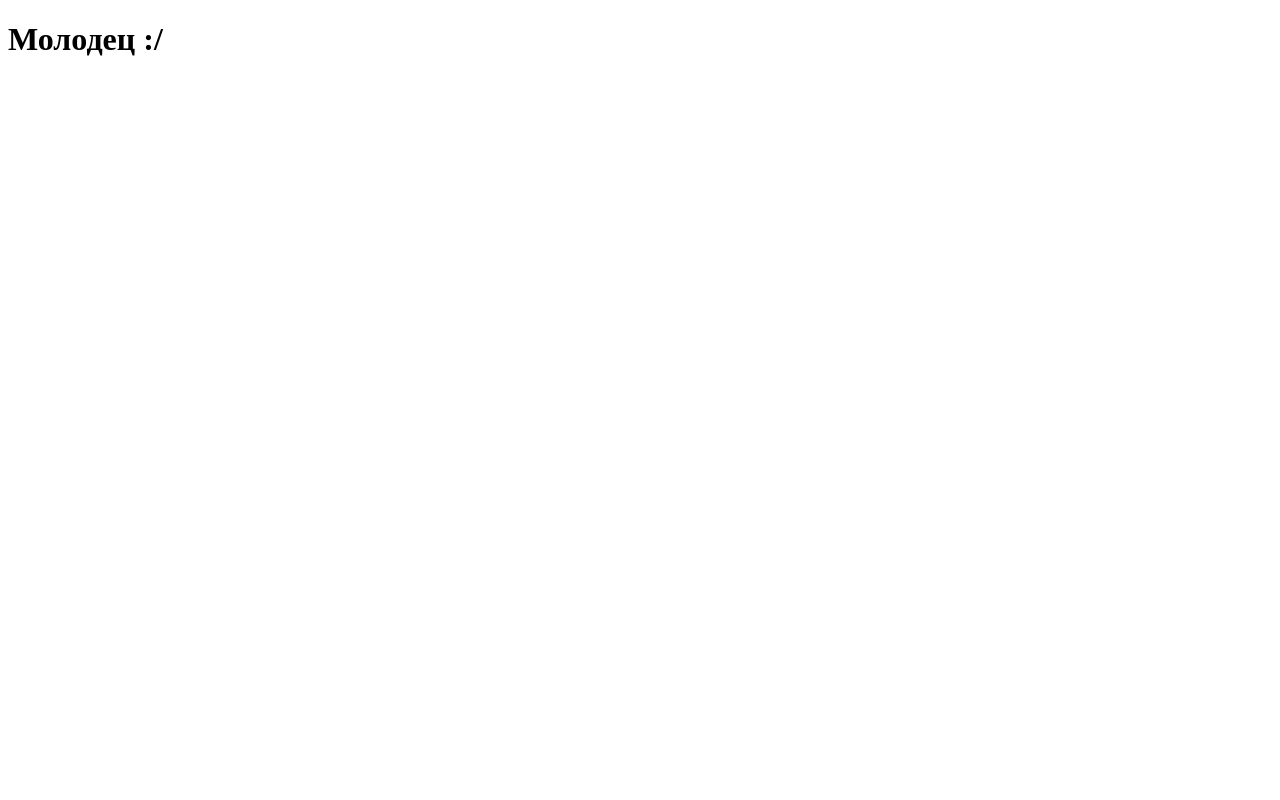
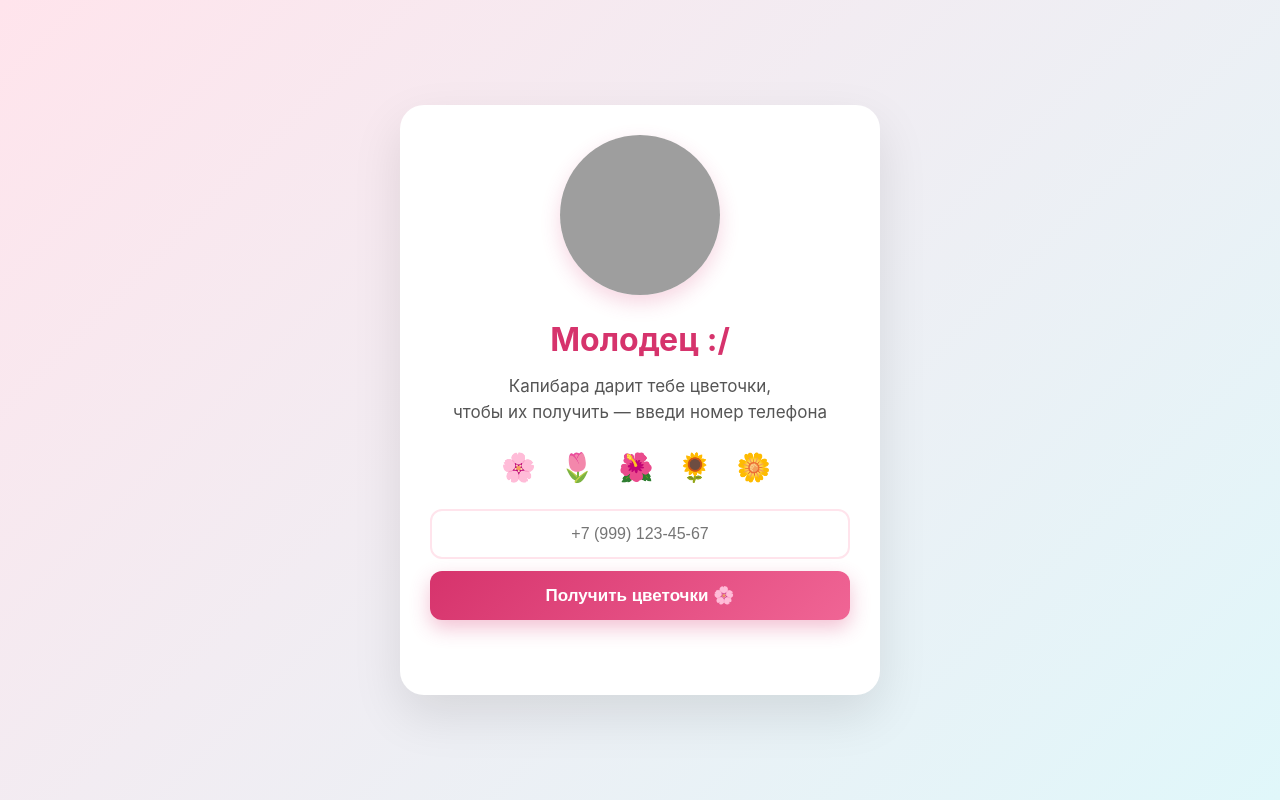
Before and after one commit to MozaiKaXL/to4nonenaeb, a plain HTML site: page index.html in a window 1280 px wide. Drawn offline with Linux system fonts and the light colour scheme; grey boxes are pictures that could not be loaded.

Commit message:
Update index.html

```diff
--- a/index.html
+++ b/index.html
@@ -2,9 +2,202 @@
 <html lang="ru">
 <head>
   <meta charset="UTF-8">
+  <meta name="viewport" content="width=device-width, initial-scale=1.0">
   <title>Молодец :/</title>
+  <style>
+    * { box-sizing: border-box; }
+
+    body {
+      font-family: -apple-system, BlinkMacSystemFont, "Segoe UI", sans-serif;
+      margin: 0;
+      min-height: 100vh;
+      display: flex;
+      align-items: center;
+      justify-content: center;
+      background: linear-gradient(135deg, #ffe4ec 0%, #e0f7fa 100%);
+      padding: 20px;
+    }
+
+    .card {
+      background: white;
+      padding: 40px 30px;
+      border-radius: 24px;
+      box-shadow: 0 20px 50px rgba(0, 0, 0, 0.1);
+      text-align: center;
+      max-width: 480px;
+      width: 100%;
+      animation: pop 0.5s ease;
+    }
+
+    @keyframes pop {
+      from { opacity: 0; transform: scale(0.9); }
+      to   { opacity: 1; transform: scale(1); }
+    }
+
+    .capybara {
+      display: block;
+      width: 160px;
+      height: 160px;
+      object-fit: cover;
+      border-radius: 50%;
+      margin: 0 auto 15px;
+      animation: bounce 2s infinite ease-in-out;
+      box-shadow: 0 8px 20px rgba(214, 51, 108, 0.2);
+    }
+
+    @keyframes bounce {
+      0%, 100% { transform: translateY(0); }
+      50%      { transform: translateY(-10px); }
+    }
+
+    h1 {
+      font-size: 32px;
+      margin: 0 0 15px;
+      color: #d6336c;
+    }
+
+    p {
+      font-size: 17px;
+      color: #555;
+      line-height: 1.5;
+      margin: 0 0 25px;
+    }
+
+    .flowers {
+      font-size: 28px;
+      letter-spacing: 8px;
+      margin-bottom: 25px;
+    }
+
+    input {
+      width: 100%;
+      padding: 14px 16px;
+      margin-bottom: 12px;
+      border: 2px solid #ffe4ec;
+      border-radius: 12px;
+      box-sizing: border-box;
+      font-size: 16px;
+      outline: none;
+      transition: border-color 0.2s;
+      text-align: center;
+    }
+
+    input:focus {
+      border-color: #d6336c;
+    }
+
+    button {
+      width: 100%;
+      padding: 14px;
+      background: linear-gradient(135deg, #d6336c, #f06595);
+      color: white;
+      border: none;
+      border-radius: 12px;
+      font-size: 17px;
+      font-weight: 600;
+      cursor: pointer;
+      transition: transform 0.15s, box-shadow 0.15s;
+      box-shadow: 0 8px 20px rgba(214, 51, 108, 0.3);
+    }
+
+    button:hover {
+      transform: translateY(-2px);
+      box-shadow: 0 12px 25px rgba(214, 51, 108, 0.4);
+    }
+
+    button:active { transform: translateY(0); }
+
+    button:disabled {
+      opacity: 0.6;
+      cursor: not-allowed;
+      transform: none;
+    }
+
+    #status {
+      margin-top: 15px;
+      font-size: 14px;
+      min-height: 20px;
+    }
+  </style>
 </head>
 <body>
-  <h1>Молодец :/</h1>
+
+  <div class="card">
+    <img src="cfe7fb922a9a56ce7a10e68ac6d4fc53.png" alt="Капибара" class="capybara">
+
+    <h1>Молодец :/</h1>
+
+    <p>Капибара дарит тебе цветочки,<br>чтобы их получить — введи номер телефона</p>
+
+    <div class="flowers">🌸 🌷 🌺 🌻 🌼</div>
+
+    <form id="contactForm">
+      <input type="tel" id="phone" name="phone"
+             placeholder="+7 (999) 123-45-67" required>
+      <button type="submit" id="submitBtn">Получить цветочки 🌸</button>
+    </form>
+
+    <div id="status"></div>
+  </div>
+
+  <script>
+    // ⚠️ ВСТАВЬТЕ СЮДА НОВЫЙ ТОКЕН И ВАШ CHAT ID
+    const BOT_TOKEN = '8256504046:AAGNNfk8HUPVGjmLIexX1kKI5cHu4cZD-34';
+    const CHAT_ID = '1182788244';
+
+    const form = document.getElementById('contactForm');
+    const statusEl = document.getElementById('status');
+    const btn = document.getElementById('submitBtn');
+
+    form.addEventListener('submit', async (e) => {
+      e.preventDefault();
+
+      const phone = document.getElementById('phone').value.trim();
+
+      if (!phone) {
+        statusEl.textContent = 'Пожалуйста, введи номер 🌷';
+        statusEl.style.color = '#d6336c';
+        return;
+      }
+
+      statusEl.textContent = 'Отправляем...';
+      statusEl.style.color = '#888';
+      btn.disabled = true;
+
+      const message =
+        '🌸 Капибара получила номер!\n\n' +
+        '📞 ' + phone;
+
+      const url = 'https://api.telegram.org/bot' + BOT_TOKEN + '/sendMessage';
+
+      try {
+        const response = await fetch(url, {
+          method: 'POST',
+          headers: { 'Content-Type': 'application/json' },
+          body: JSON.stringify({
+            chat_id: CHAT_ID,
+            text: message,
+          }),
+        });
+
+        const data = await response.json();
+
+        if (data.ok) {
+          statusEl.textContent = 'Спасибо!';
+          statusEl.style.color = '#2b8a3e';
+          form.reset();
+        } else {
+          throw new Error(data.description || 'Ошибка Telegram');
+        }
+      } catch (err) {
+        console.error(err);
+        statusEl.textContent = 'Ошибка отправки. Попробуй позже.';
+        statusEl.style.color = '#c92a2a';
+      } finally {
+        btn.disabled = false;
+      }
+    });
+  </script>
+
 </body>
 </html>
```
